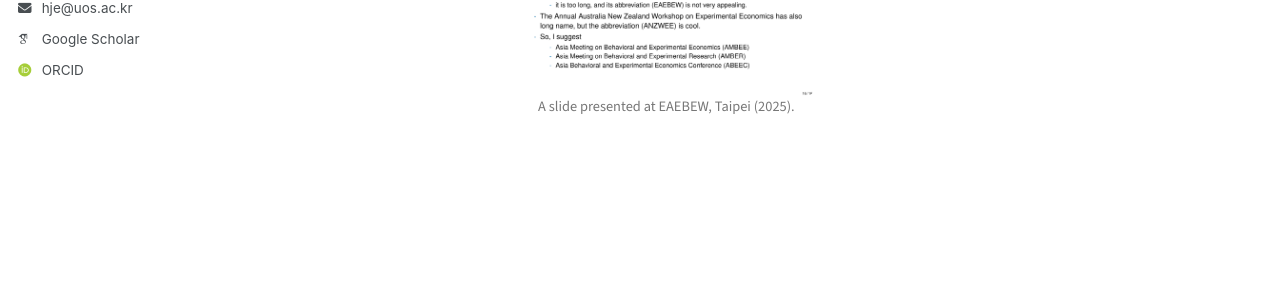
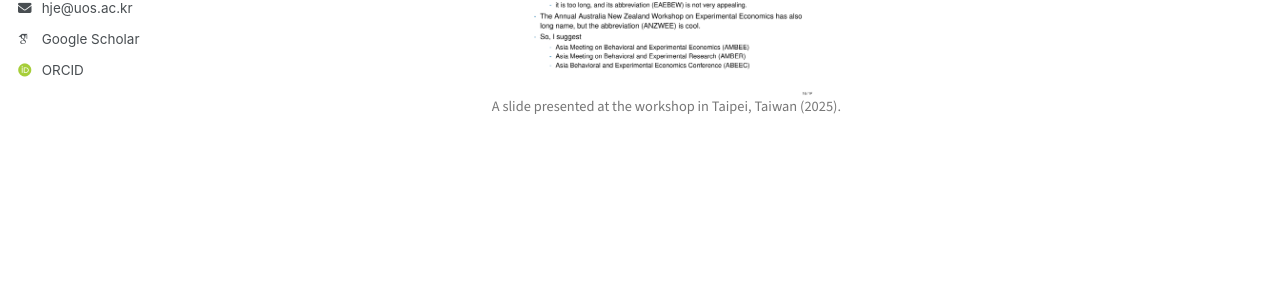
Before and after one commit to hyundamje/hyundamje.github.io, a Jekyll site: the page built from _pages/other.md, in a window 1280 px wide and 924 px high. Shown: the part 407-697 px from the top of the window. Built offline with Jekyll 4.4.1, drawn with Linux system fonts in a browser that asks for light colours; some web fonts are replaced.

Commit message:
Update other.md

```diff
--- a/_pages/other.md
+++ b/_pages/other.md
@@ -20,5 +20,5 @@
 </div>
 
 <p style="font-size: 0.8em; color: #777; text-align: center;">
-A slide presented at EAEBEW, Taipei (2025).
+A slide presented at the workshop in Taipei, Taiwan (2025).
 </p>
```
